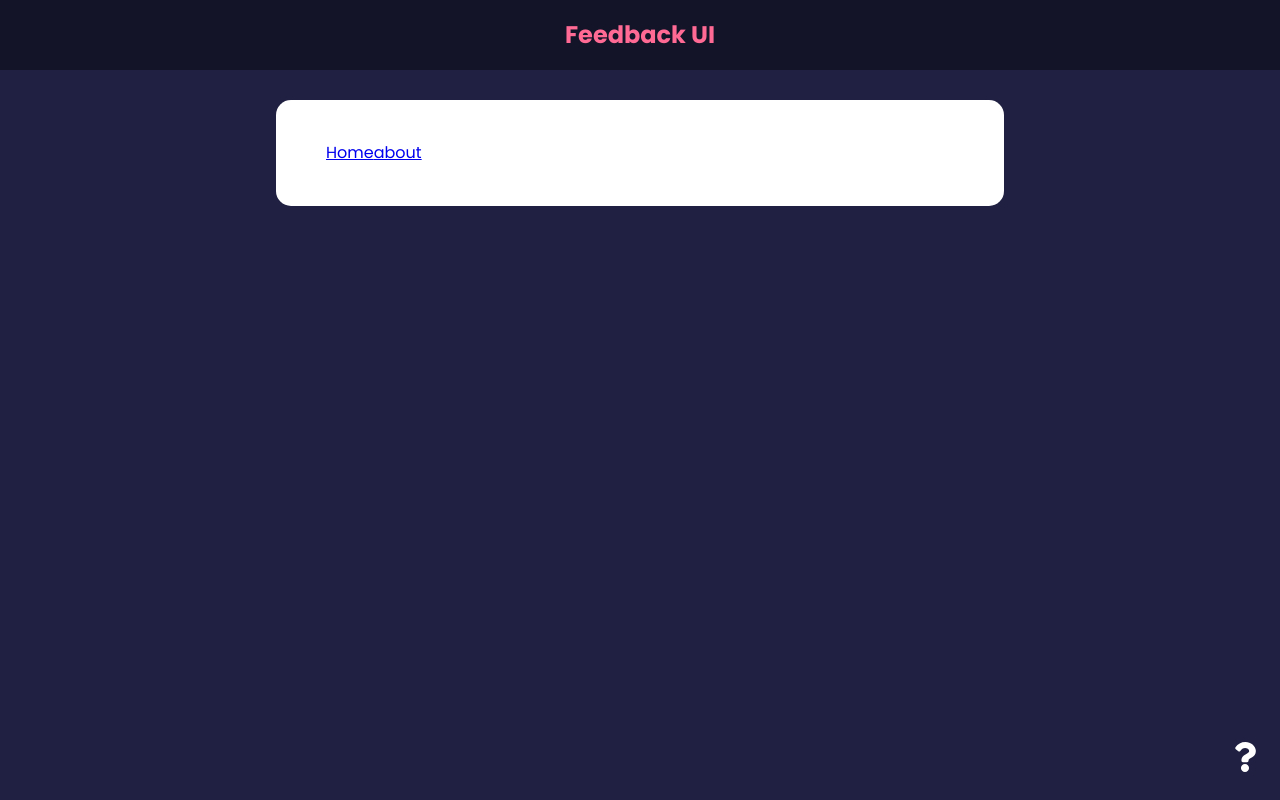
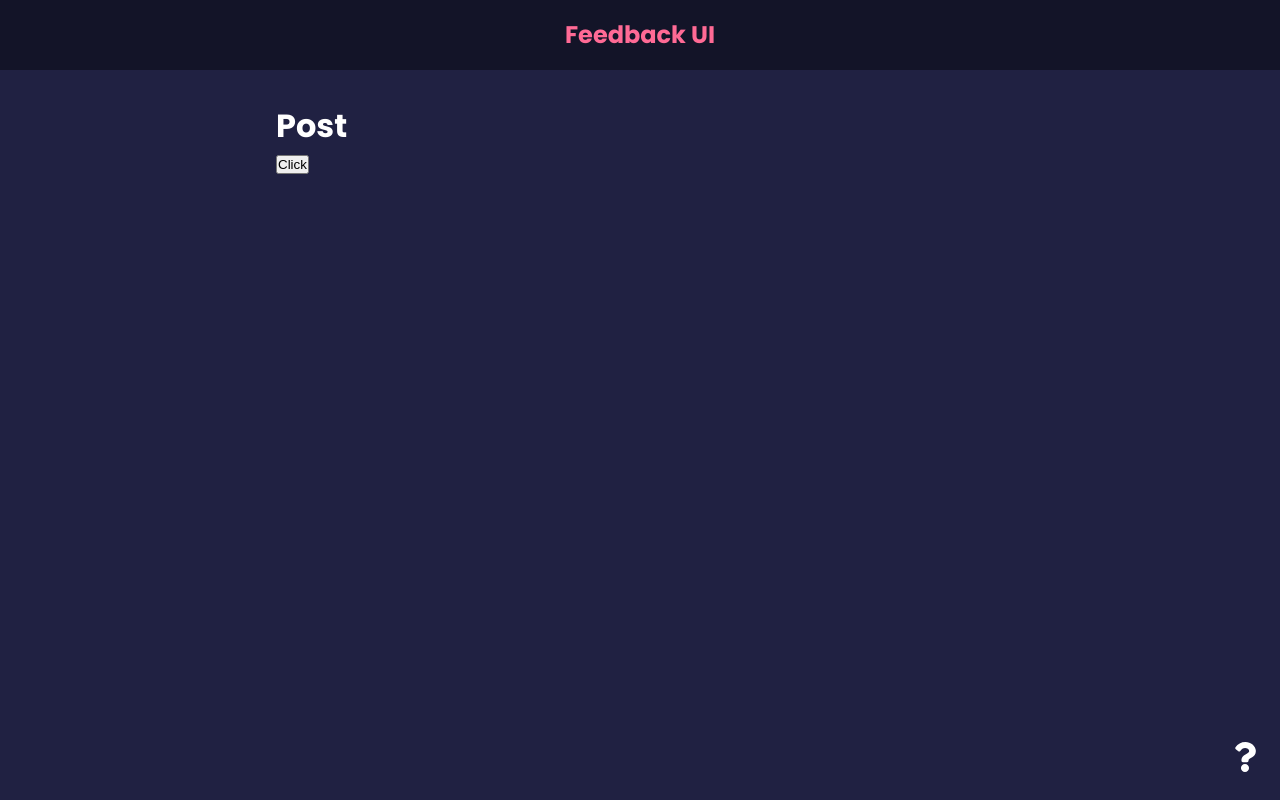
Before and after one commit to aindriu80/react-feedback-app, a React (Create React App) app: page /post in a window 1280 px wide. Built offline with nearby package versions, Linux system fonts and the light colour scheme.

Commit message:
Navigate & Nested Routes

```diff
--- a/src/App.js
+++ b/src/App.js
@@ -1,12 +1,6 @@
 import { v4 as uuidv4 } from 'uuid'
 import { useState } from 'react'
-import {
-  BrowserRouter as Router,
-  Route,
-  Routes,
-  NavLink,
-} from 'react-router-dom'
-import Card from './components/shared/Card'
+import { BrowserRouter as Router, Route, Routes } from 'react-router-dom'
 import Header from './components/Header'
 import FeedbackList from './components/FeedbackList'
 import FeedbackData from './data/FeedbackData'
@@ -49,16 +43,8 @@ function App() {
               </>
             }></Route>
           <Route path="/about" element={<AboutPage />} />
-          <Route path="/post/:id/:name" element={<Post />} />
+          <Route path="/post/*" element={<Post />} />
         </Routes>
-        <Card>
-          <NavLink to="/" activeClassName="active">
-            Home
-          </NavLink>
-          <NavLink to="/about" activeClassName="active">
-            about
-          </NavLink>
-        </Card>
         <AboutIconLink />
       </div>
     </Router>
--- a/src/components/Post.jsx
+++ b/src/components/Post.jsx
@@ -1,10 +1,24 @@
-import { useParams } from 'react-router-dom'
-const Post = () => {
-  const params = useParams()
+import { Navigate, useNavigate, Routes, Route } from 'react-router-dom'
+function Post() {
+  const status = 200
+
+  const navigate = useNavigate()
+
+  const handleClick = () => {
+    console.log('Hello')
+    navigate('/about')
+  }
+  if (status === 404) {
+    return <Navigate to="/notfound" />
+  }
+
   return (
     <div>
-      <h1>Post {params.id}</h1>
-      <p>Name{params.name}</p>
+      <h1>Post </h1>
+      <button onClick={handleClick}>Click</button>
+      <Routes>
+        <Route path="/show" element={<h1>Hello World!</h1>} />
+      </Routes>
     </div>
   )
 }
--- a/src/index.css
+++ b/src/index.css
@@ -4,11 +4,6 @@
   box-sizing: border-box;
   margin: 0;
   padding: 0;
-}
-
-.active{
-  background:#000;
-  color: red;
 }
 
 body {
```
